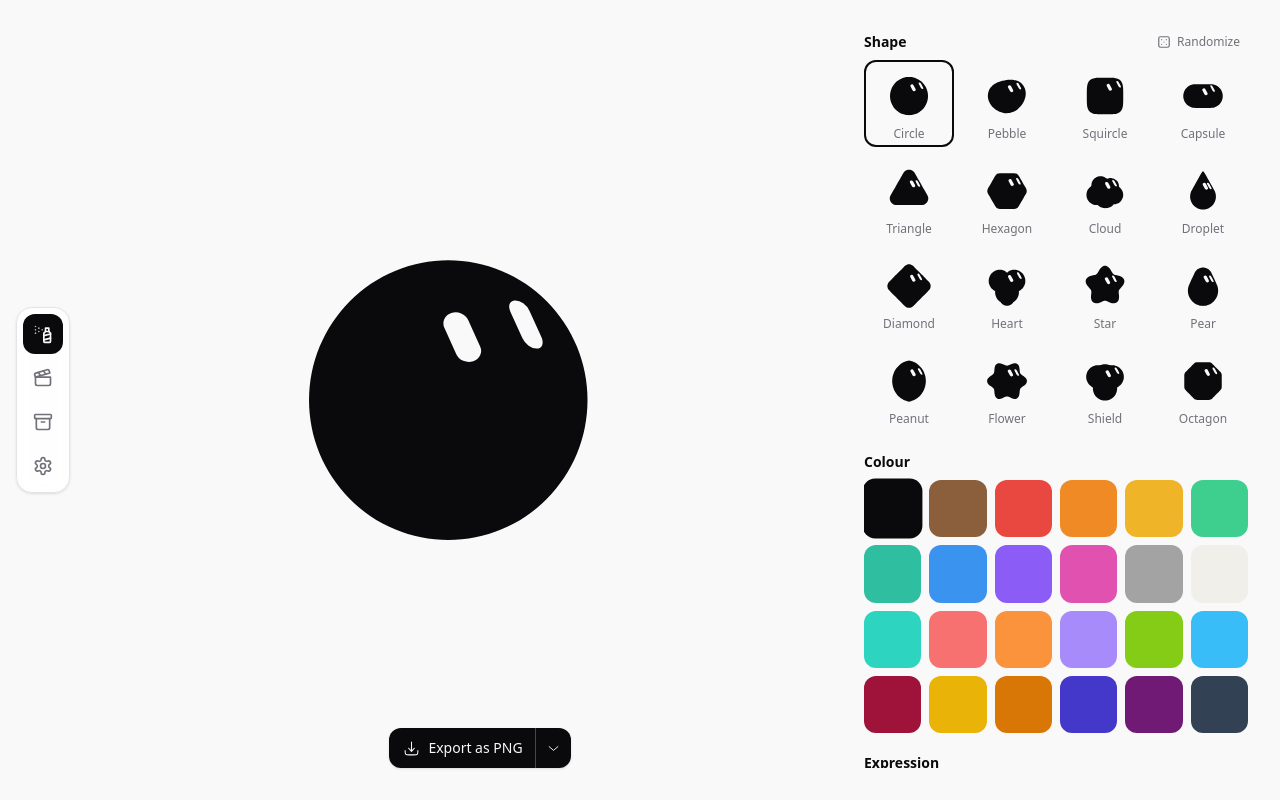
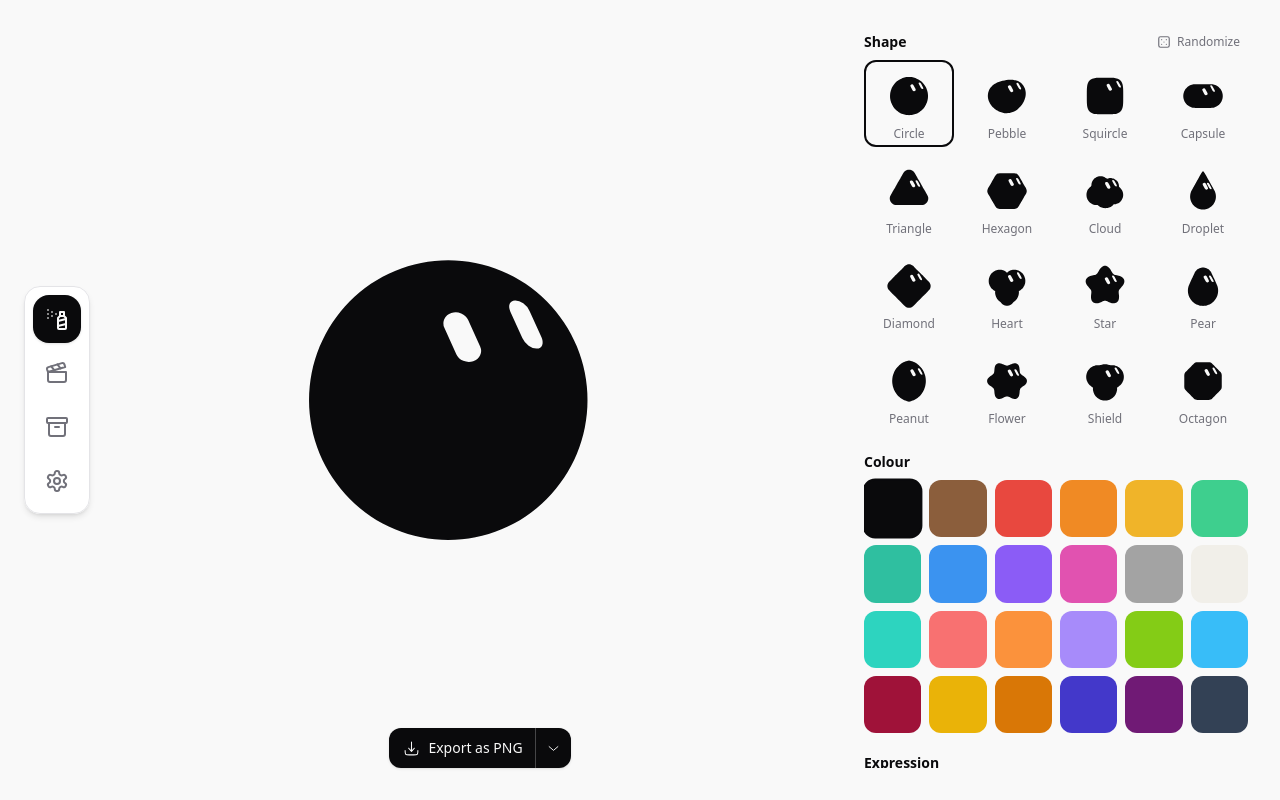
Before and after one commit to emireln/bobby, a Vue app: page / in a window 1280 px wide. Both pictures are taken after a click on the button 43 px from the left and 334 px from the top of the page. Built offline with nearby package versions, Linux system fonts and the light colour scheme.

Commit message:
style: increase left sidebar rail, buttons, and icon sizes

```diff
--- a/package.json
+++ b/package.json
@@ -1,7 +1,7 @@
 {
   "name": "bobby",
   "private": true,
-  "version": "0.1.24",
+  "version": "0.1.25",
   "type": "module",
   "description": "bobby — animated SVG avatar recreation with customizable shapes, expressions, and colors.",
   "license": "MIT",
--- a/src/components/SideRail.vue
+++ b/src/components/SideRail.vue
@@ -23,10 +23,10 @@ const muted = ref<ViewId | null>(null)
 
 <template>
   <nav
-    class="fixed top-3 left-1/2 z-20 -translate-x-1/2 rounded-2xl border border-[var(--line)] bg-white/85 p-1.5 shadow-sm backdrop-blur lg:top-1/2 lg:left-4 lg:translate-x-0 lg:-translate-y-1/2"
+    class="fixed top-3 left-1/2 z-20 -translate-x-1/2 rounded-2xl border border-[var(--line)] bg-white/90 p-2 shadow-md backdrop-blur-md lg:top-1/2 lg:left-6 lg:translate-x-0 lg:-translate-y-1/2"
     :aria-label="t('rail.nav')"
   >
-    <ul class="flex gap-1 lg:flex-col">
+    <ul class="flex gap-1.5 lg:flex-col">
       <li
         v-for="item in ITEMS"
         :key="item.id"
@@ -36,10 +36,10 @@ const muted = ref<ViewId | null>(null)
       >
         <button
           type="button"
-          class="peer flex h-10 w-10 cursor-pointer items-center justify-center rounded-xl transition"
+          class="peer flex h-11 w-11 lg:h-12 lg:w-12 cursor-pointer items-center justify-center rounded-xl lg:rounded-2xl transition-all duration-200"
           :class="
             view === item.id
-              ? 'bg-[var(--ink)] text-[var(--paper)]'
+              ? 'bg-[var(--ink)] text-[var(--paper)] shadow-sm'
               : 'text-[var(--muted)] hover:bg-black/5 hover:text-[var(--ink)]'
           "
           :aria-label="item.label"
@@ -50,35 +50,35 @@ const muted = ref<ViewId | null>(null)
           <!-- Animations: ClapIcon -->
           <ClapIcon
             v-if="item.id === 'animations'"
-            :size="20"
+            :size="24"
             :hovered="hoveredItem === 'animations'"
           />
 
           <!-- Vault: ArchiveIcon -->
           <ArchiveIcon
             v-else-if="item.id === 'coffre'"
-            :size="20"
+            :size="24"
             :hovered="hoveredItem === 'coffre'"
           />
 
           <!-- Settings: SettingsIcon -->
           <SettingsIcon
             v-else-if="item.id === 'reglages'"
-            :size="20"
+            :size="24"
             :hovered="hoveredItem === 'reglages'"
           />
 
           <!-- Personalize: SprayCanIcon -->
           <SprayCanIcon
             v-else
-            :size="20"
+            :size="24"
             :hovered="hoveredItem === 'personnaliser'"
           />
         </button>
 
         <!-- Tooltip -->
         <span
-          class="pointer-events-none absolute top-full left-1/2 z-10 mt-2 -translate-x-1/2 rounded-lg bg-[var(--ink)] px-2.5 py-1.5 text-xs whitespace-nowrap text-[var(--paper)] opacity-0 transition peer-focus-visible:opacity-100 group-hover:opacity-100 lg:top-1/2 lg:left-full lg:mt-0 lg:ml-2 lg:-translate-y-1/2 lg:translate-x-1 lg:peer-focus-visible:translate-x-0 lg:group-hover:translate-x-0"
+          class="pointer-events-none absolute top-full left-1/2 z-10 mt-2.5 -translate-x-1/2 rounded-xl bg-[var(--ink)] px-3 py-1.5 text-xs font-medium whitespace-nowrap text-[var(--paper)] opacity-0 shadow-lg transition peer-focus-visible:opacity-100 group-hover:opacity-100 lg:top-1/2 lg:left-full lg:mt-0 lg:ml-3 lg:-translate-y-1/2 lg:translate-x-1 lg:peer-focus-visible:translate-x-0 lg:group-hover:translate-x-0"
           :class="muted === item.id && 'opacity-0! lg:translate-x-1!'"
           role="tooltip"
         >
```
Also changed, not shown: 1 other file (tests, documents, lock files or other folders).
